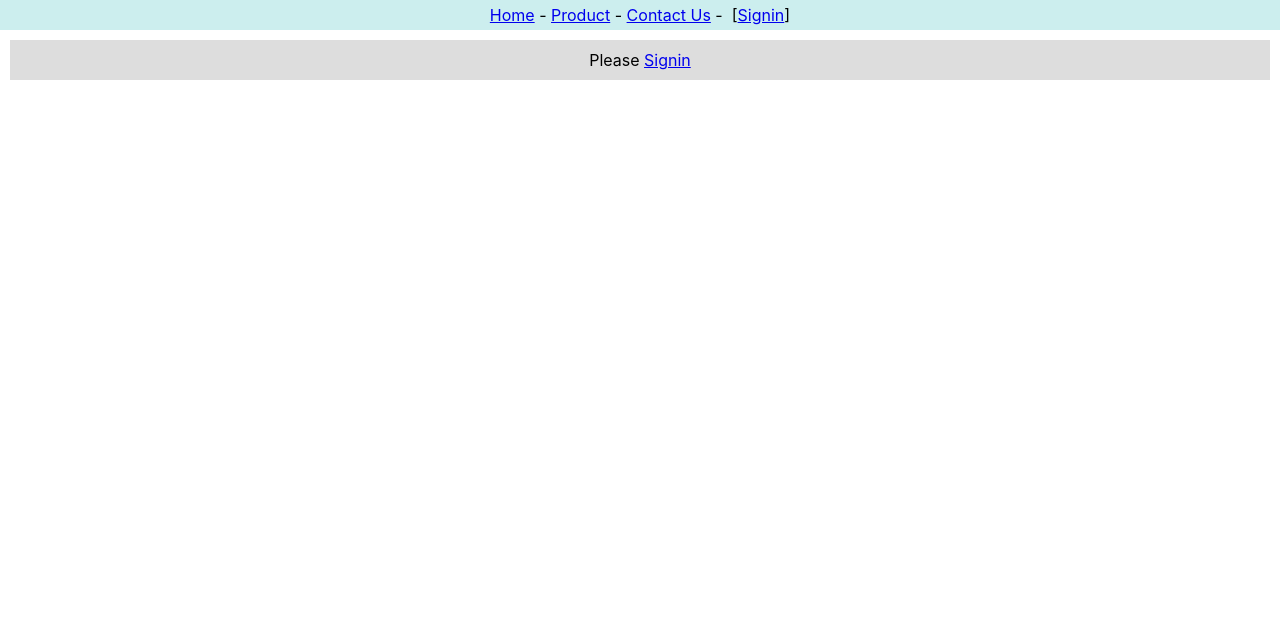
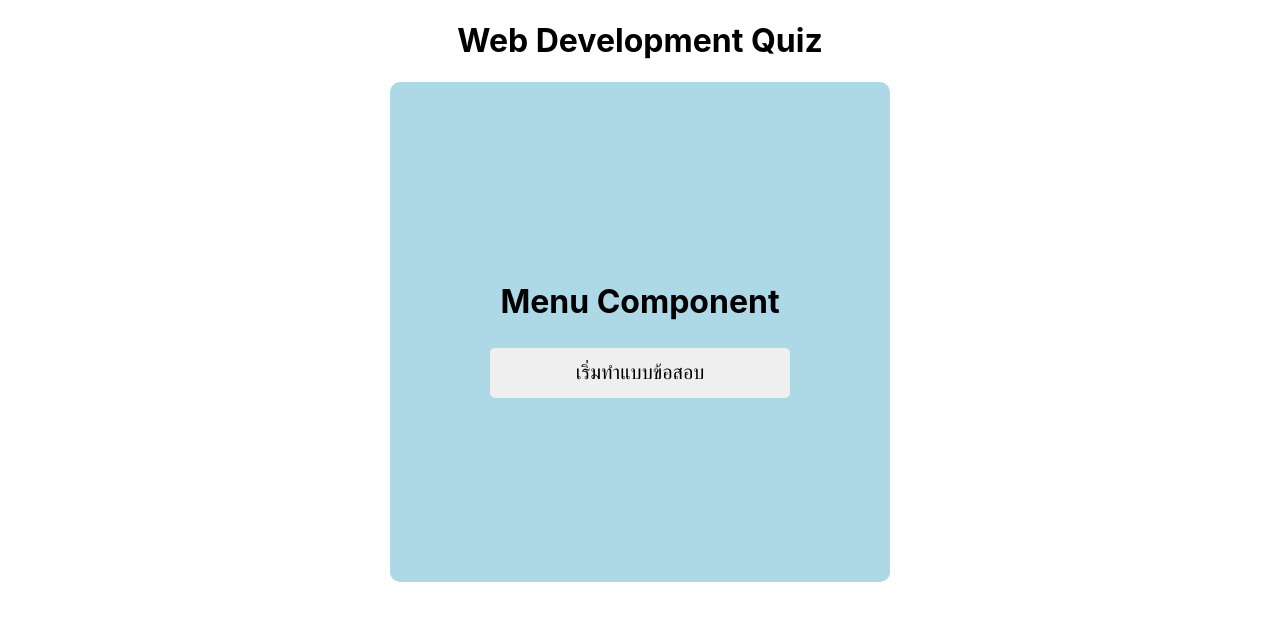
Before and after one commit to Sarunwit00/app1, a React (Create React App) app: page / in a window 1280 px wide. Shown: the top 620 px of the page. Built offline with nearby package versions, Linux system fonts and the light colour scheme.

Commit message:
QUIZ APPLICATION

```diff
--- a/src/App.css
+++ b/src/App.css
@@ -1,5 +1,36 @@
 .App {
+  display: flex;
+  justify-content: center;
+  align-items: center;
+  flex-direction: column;
   text-align: center;
+}
+
+.menu, .quiz , .score{
+  width: 500px;
+  height: 500px;
+  background-color: lightblue;
+  border-radius: 10px;
+  display: flex;
+  flex-direction: column;
+  justify-content: center;
+  align-items: center;
+}
+
+.menu button, .quiz button, .score button{
+  width: 300px;
+  height: 50px;
+  margin: 5px;
+  border: none;
+  border-radius: 5px;
+  font-size: 20px;
+  cursor: pointer;
+
+}
+
+button:active{
+  background: orange;
+  color:#ffff;
 }
 
 .App-logo {
--- a/src/App.js
+++ b/src/App.js
@@ -1,15 +1,24 @@
-import React from 'react'
-import { userContext } from './context'
-import Header2 from './context-header2'
-import Content2 from './context-content2'
+import './App.css';
+import {createContext, useState} from 'react';
+import Menu from './component/Menu';
+import Quiz from './component/Quiz';
+import Score from './component/Score';
 
-export default function App() {
-  let [user, setUser] = React.useState('')
+export const DataContext = createContext()
 
+function App() {
+  const [appState,setAppState] = useState("menu")
+  const [score,setScore] = useState(0)
   return (
-    <userContext.Provider value={[user, setUser]}>
-      <Header2 />
-      <Content2 />
-    </userContext.Provider>
-  )
+    <DataContext.Provider value={{appState,setAppState,score,setScore}}>
+      <div className="App">
+        <h1>Web Development Quiz</h1>
+        {appState === "menu" && <Menu/>}{}
+        {appState === "quiz" && <Quiz/>}{}
+        {appState === "score" && <Score/>}{}
+      </div>
+    </DataContext.Provider>
+  );
 }
+
+export default App;
--- /dev/null
+++ b/src/component/Menu.js
@@ -0,0 +1,14 @@
+import { DataContext } from "../App";
+import { useContext } from "react";
+
+const Menu = ()=>{
+    const {setAppState} = useContext(DataContext)
+    return(
+        <div className="menu">
+            <h1>Menu Component</h1>
+            <button onClick={()=>setAppState("quiz")}>เริ่มทำแบบข้อสอบ</button>
+        </div>
+    )
+}
+
+export default Menu;
--- /dev/null
+++ b/src/component/Quiz.js
@@ -0,0 +1,49 @@
+import { useContext, useEffect, useState } from "react";
+import QuestionsData from "../data/QuestionsData";
+import { DataContext } from "../App";
+
+const Quiz = ()=>{
+    console.log(QuestionsData);
+    const [current,setCurrent] = useState(0)
+    const [selectChoice,setSelectChoice] = useState("")
+    const {score,setScore,setAppState} = useContext(DataContext)
+    useEffect(()=>{
+        checkAnswer()
+    },[selectChoice])
+    const checkAnswer=()=>{
+        if(selectChoice!==""){
+            if(selectChoice===QuestionsData[current].answer){
+                setScore(score+1)
+                nextQuestion()
+            }else{
+               nextQuestion()
+            }
+        }
+    }
+
+    const nextQuestion=()=>{
+        setSelectChoice("")
+        if(current===QuestionsData.length-1){
+            setAppState("score")
+        }else{
+            setCurrent(current+1)
+        }
+    }
+
+    return(
+        <div className="quiz">
+            <h1>
+                Quiz Component
+            </h1>
+            <div className="choices">
+                <button onClick={()=>setSelectChoice("A")}>{QuestionsData[current].A}</button>
+                <button onClick={()=>setSelectChoice("B")}>{QuestionsData[current].B}</button>
+                <button onClick={()=>setSelectChoice("C")}>{QuestionsData[current].C}</button>
+                <button onClick={()=>setSelectChoice("D")}>{QuestionsData[current].D}</button>
+            </div>
+            <p>{`${current+1} / ${QuestionsData.length}`}</p>
+        </div>
+    )
+}
+
+export default Quiz;
--- /dev/null
+++ b/src/component/Score.js
@@ -0,0 +1,20 @@
+import { useContext } from "react";
+import { DataContext } from "../App";
+import QuestionsData from "../data/QuestionsData";
+
+const Score = ()=>{
+    const {score,setAppState,setScore} = useContext(DataContext)
+
+    const restartApp=()=>{
+        setScore(0)
+        setAppState("menu")
+    }
+    return(
+        <div className="score">
+            <h1>สรุปผลคะแนน</h1>
+            <h2>{score} / {QuestionsData.length}</h2>
+            <button onClick={restartApp}>ทำแบบทดสอบอีกครั้ง</button>
+        </div>
+    )
+}
+export default Score;
--- /dev/null
+++ b/src/data/QuestionsData.js
@@ -0,0 +1,27 @@
+const QuestionsData=[
+    {
+        question:"ข้อใดไม่ใช่ tag html",
+        A:"<react>",
+        B:"<a>",
+        C:"<p>",
+        D:"<h1>",
+        answer:"A"
+    },
+    {
+        question:"ข้อใดถูกต้องเกี่ยวกับ React",
+        A:"ทำงานฝั่ง Server",
+        B:"ใช้จัดการฐานข้อมูล",
+        C:"เป็น JavaScript Library",
+        D:"ถูกทุกข้อ",
+        answer:"C"
+    },
+    {
+        question:"ข้อใดคือชื่อ Browser",
+        A:"PHP",
+        B:"React",
+        C:"MySQL",
+        D:"Chrome",
+        answer:"D"
+    }
+]
+export default QuestionsData
```
